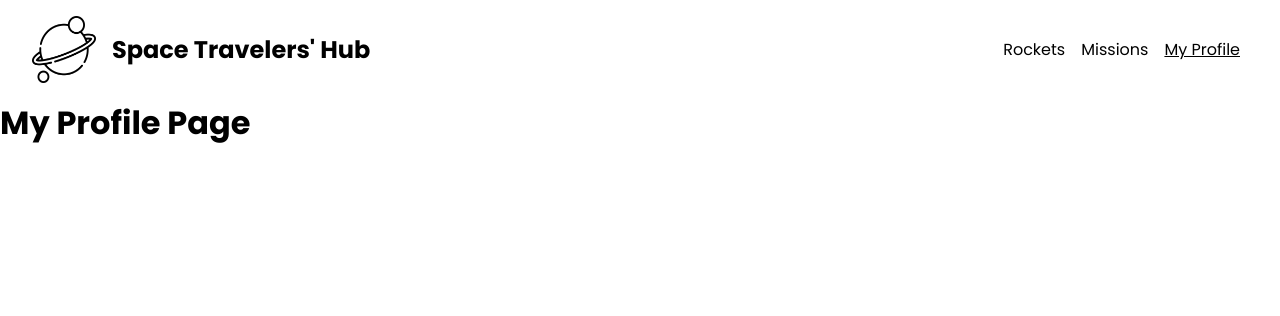
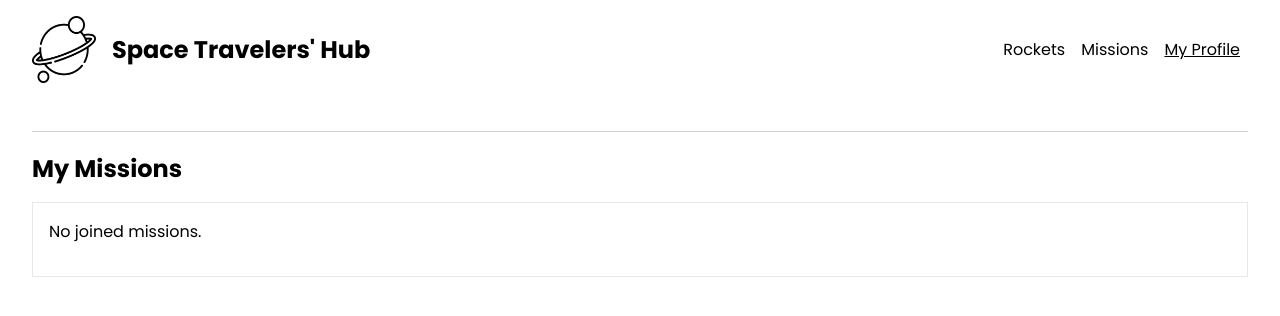
Before and after one commit to Nkaleth/space_traveler_project, a React (Create React App) app: page /profile in a window 1280 px wide. Shown: the top 316 px of the page. Built offline with nearby package versions, Linux system fonts and the light colour scheme.

Commit message:
Added missions to profile page

```diff
--- a/src/components/MyProfile.jsx
+++ b/src/components/MyProfile.jsx
@@ -1,7 +1,28 @@
-const MyProfilePage = () => (
-  <div>
-    <h1>My Profile Page</h1>
-  </div>
-);
+import { useSelector } from 'react-redux';
+
+const MyProfilePage = () => {
+  const missions = useSelector((state) => state.missions.missions);
+  const joinedMissions = missions.filter((mission) => mission.reserved);
+
+  return (
+    <div className="profile-section">
+      <hr className="missions-divider" />
+      <section className="profile-missions">
+        <h1>My Missions</h1>
+        <ul>
+          {joinedMissions.length > 0 ? (
+            joinedMissions.map((mission) => (
+              <li key={mission.mission_id} className="profile-missions-item">
+                {mission.mission_name}
+              </li>
+            ))
+          ) : (
+            <li>No joined missions.</li>
+          )}
+        </ul>
+      </section>
+    </div>
+  );
+};
 
 export default MyProfilePage;
--- a/src/index.css
+++ b/src/index.css
@@ -5,6 +5,8 @@
   padding: 0;
   font-family: 'Poppins', sans-serif;
 }
+
+/* Missions section */
 
 .missions-section {
   padding: 2rem;
@@ -16,6 +18,8 @@
   background-color: #cfcfcf;
   border: none;
 }
+
+/* Missions table */
 
 .missions-section table {
   width: 100%;
@@ -71,3 +75,22 @@ tr:nth-child(odd) {
   padding: .4rem .6rem;
   margin: .8rem;
 }
+
+/*My Profile*/
+
+.profile-section {
+  padding: 2rem;
+}
+
+.profile-missions h1 {
+  margin-bottom: 1rem;
+}
+
+.profile-missions ul {
+  list-style: none;
+}
+
+.profile-missions ul li {
+  border: solid 1px #e5e8eb;
+  padding: 1rem 1rem 2rem 1rem;
+}
```
